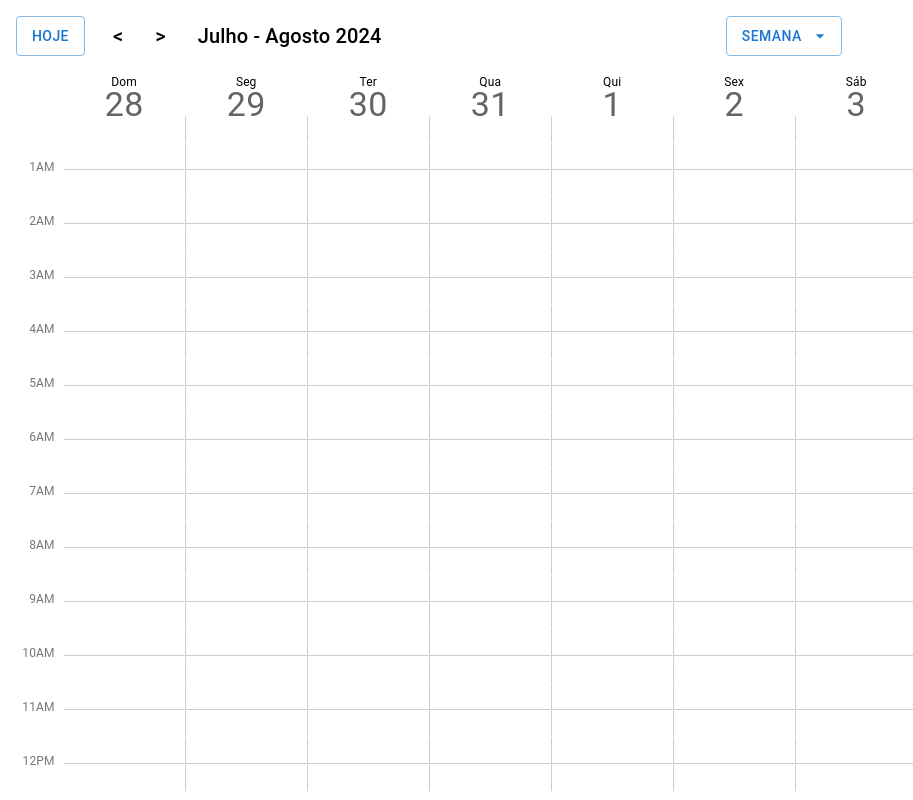
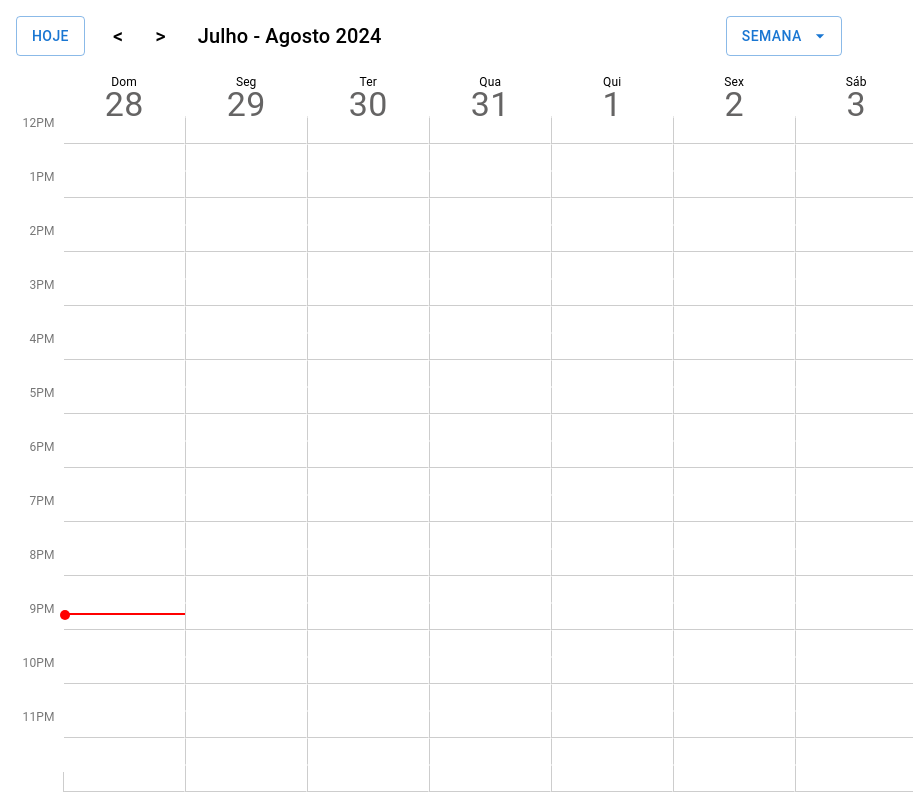
Before and after one commit to andlukass/calendar-react, a React (Vite) app: page / in a window 1280 px wide. Shown: the whole page, without its empty margins (0-913 px from the left). Built offline with nearby package versions, Linux system fonts and the light colour scheme.

Commit message:
add hour needle

```diff
--- a/src/Week/Hours/Hours.jsx
+++ b/src/Week/Hours/Hours.jsx
@@ -5,6 +5,8 @@ import HourCell from './HourCell';
 import DayEvents from './DayEvents';
 import DayTitle from './DayTitle';
 import PropTypes from 'prop-types';
+import Needle from './Needle';
+import { useEffect, useRef } from 'react';
 
 Hours.propTypes = {
   date: PropTypes.instanceOf(Date),
@@ -12,6 +14,8 @@ Hours.propTypes = {
   events: PropTypes.array.isRequired,
 };
 function Hours({ date, drag, events }) {
+
+  const needleRef = useRef(null);
 
   const day = date.getDate();
   const dayEvents = events.filter((event) =>
@@ -85,9 +89,22 @@ function Hours({ date, drag, events }) {
 
   const dayEventsVerified = getEventsProps(dayEvents);
 
+  const scrollToRef = () => {
+    needleRef.current.scrollIntoView({ behavior: 'smooth', block: 'start' });
+  };
+
+  useEffect(() => {
+    const interval = setTimeout(() => {
+      scrollToRef();
+    }, 100);
+    return () => interval;
+  }, []);
+
   return (
-    <div>
+    <div style={{position: "relative"}}>
+      <p onClick={scrollToRef}>KKK</p>
       <DayTitle date={date} />
+      <Needle date={date} needleRef={needleRef} />
       {hourIndexes.map((hour) => (
         <div key={hour} style={{position: "relative"}}>
           <HourCell hour={hour} drag={drag} date={date} />
--- /dev/null
+++ b/src/Week/Hours/Needle.jsx
@@ -0,0 +1,44 @@
+
+import PropTypes from 'prop-types';
+
+Needle.propTypes = {
+  date: PropTypes.instanceOf(Date),
+  needleRef: PropTypes.object,
+};
+function Needle({ date, needleRef }) {
+
+  if (date.getDate() !== new Date().getDate() || date.getMonth() !== new Date().getMonth()) return;
+
+  const hours = new Date().getHours();
+  const minutes = new Date().getMinutes();
+  const daysTitleSize = 70;
+  const hoursSize = (hours * 50) + daysTitleSize;
+  const minutesSize = (minutes * 50) / 60;
+  const top = hoursSize + minutesSize;
+
+  return (
+    <div style={{position: 'absolute',
+      top: top,
+      width: '100%',
+      height: 2,
+      backgroundColor: 'red',
+      zIndex: 100,
+      cursor: 'pointer',
+    }}>
+      <div ref={needleRef} style={{position: "absolute", top: -300}}/>
+      <div style={{
+        width: 10,
+        height: 10,
+        backgroundColor: 'red',
+        borderRadius: '50%',
+        position: 'absolute',
+        top: -3.5,
+        left: -3,
+        zIndex: 100,
+        cursor: 'pointer'
+      }}/>
+    </div>
+  )
+}
+
+export default Needle
```
